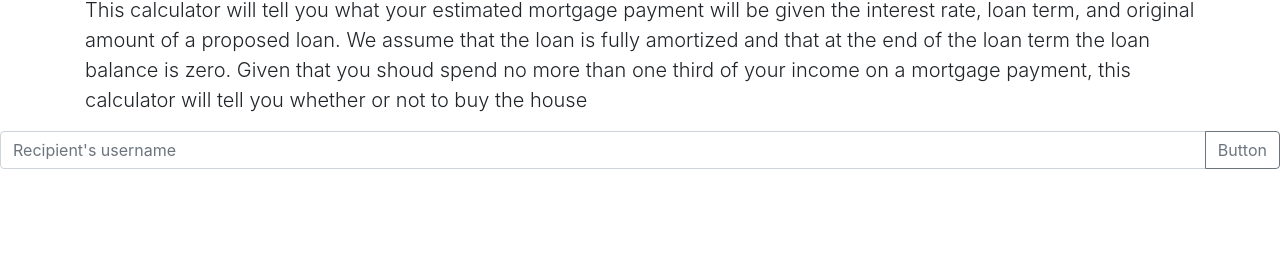
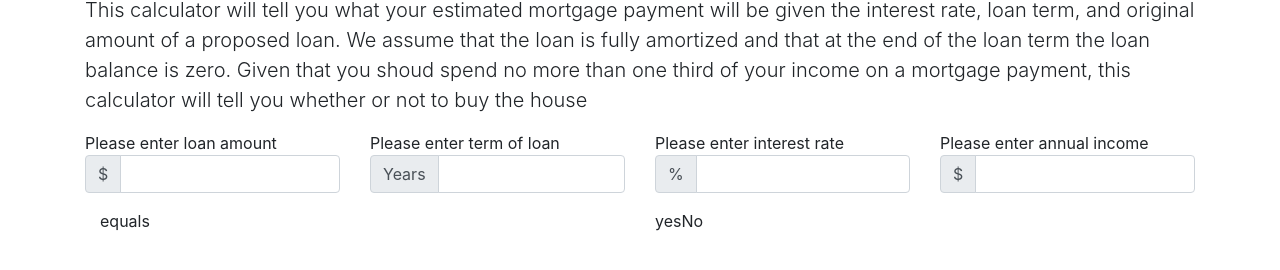
Before and after one commit to dgrupper/theGruppah, a plain HTML site: page index.html in a window 1280 px wide. Shown: the part 128-398 px from the top of the page. Drawn offline with nearby package versions, Linux system fonts and the light colour scheme.

Commit message:
Update index.html

```diff
--- a/index.html
+++ b/index.html
@@ -1,4 +1,5 @@
-<!doctype html>       <!–– Page created using the Bootstrap starter template -->
+<!-- Page created using the Bootstrap starter template -->
+<!doctype html>
 <html lang="en">
   <head>
     <!-- Required meta tags -->
@@ -9,25 +10,85 @@
     <link rel="stylesheet" href="https://stackpath.bootstrapcdn.com/bootstrap/4.3.1/css/bootstrap.min.css" integrity="sha384-ggOyR0iXCbMQv3Xipma34MD+dH/1fQ784/j6cY/iJTQUOhcWr7x9JvoRxT2MZw1T" crossorigin="anonymous">
 
     <title>Mortgage Calculator</title>
+
+    <!-- custom css -->
+    <link rel="stylesheet" href="style.css">
+
   </head>
   <body>
     <div class="container">
-        <!–– Displays the page titleand explanatory paragraph on the web page -->
+      <!-- Displays the page title and explanatory paragraph on the web page -->
         <h1 class="display-1 text-center">Mortgage Calculator</h1>
         <p class="lead">This calculator will tell you what your estimated mortgage payment will be given the interest
                         rate, loan term, and original amount of a proposed loan. We assume that the loan is fully amortized and that
                         at the end of the loan term the loan balance is zero. Given that you shoud spend no more than one third of
                         your income on a mortgage payment, this calculator will tell you whether or not to buy the house</p>
       </div>
-    <div class="input-group mb-3">
-          <input type="text" class="form-control" placeholder="Recipient's username" aria-label="Recipient's username" aria-describedby="button-addon2">
-          <div class="input-group-append">
-            <button class="btn btn-outline-secondary" type="button" id="button-addon2">Button</button>
+
+    <div class="container">
+      <!-- User input section -->
+        <div class="row">
+          <div class="col-md">
+            Please enter loan amount
+              <div class="input-group mb-3">
+                <div class="input-group-prepend">
+                  <span class="input-group-text">$</span>
+                </div>
+                <input type="text" class="form-control">
+              </div>
+            </div>
+
+          <div class="col-md">
+            Please enter term of loan
+              <div class="input-group mb-3">
+                <div class="input-group-prepend">
+                  <span class="input-group-text">Years</span>
+                </div>
+                <input type="text" class="form-control">
+              </div>
+            </div>
+
+          <div class="col-md">
+            Please enter interest rate
+              <div class="input-group mb-3">
+                <div class="input-group-prepend">
+                  <span class="input-group-text">%</span>
+                </div>
+                <input type="text" class="form-control">
+              </div>
+            </div>
+
+          <div class="col-md">
+              Please enter annual income
+              <div class="input-group mb-3">
+                <div class="input-group-prepend">
+                  <span class="input-group-text">$</span>
+                </div>
+                <input type="text" class="form-control">
+              </div>
+            </div>
+      </div>
+      <!-- /User input section -->
+
+      <!-- ouput section -->
+    <div class="container">
+        <div class="row">
+          <div class="col-md payment">
+            equals
           </div>
+          <div class="col-md yesNo">
+            yesNo
+          </div>
+        </div>
       </div>
+      <!-- /output section -->
+
+    <!-- custom JavaScript -->
+    <script src="script.js"></script>
 
     <!-- Optional JavaScript -->
     <!-- jQuery first, then Popper.js, then Bootstrap JS -->
+
     <script src="https://code.jquery.com/jquery-3.3.1.slim.min.js" integrity="sha384-q8i/X+965DzO0rT7abK41JStQIAqVgRVzpbzo5smXKp4YfRvH+8abtTE1Pi6jizo" crossorigin="anonymous"></script>
     <script src="https://cdnjs.cloudflare.com/ajax/libs/popper.js/1.14.7/umd/popper.min.js" integrity="sha384-UO2eT0CpHqdSJQ6hJty5KVphtPhzWj9WO1clHTMGa3JDZwrnQq4sF86dIHNDz0W1" crossorigin="anonymous"></script>
     <script src="https://stackpath.bootstrapcdn.com/bootstrap/4.3.1/js/bootstrap.min.js" integrity="sha384-JjSmVgyd0p3pXB1rRibZUAYoIIy6OrQ6VrjIEaFf/nJGzIxFDsf4x0xIM+B07jRM" crossorigin="anonymous"></script>
```
